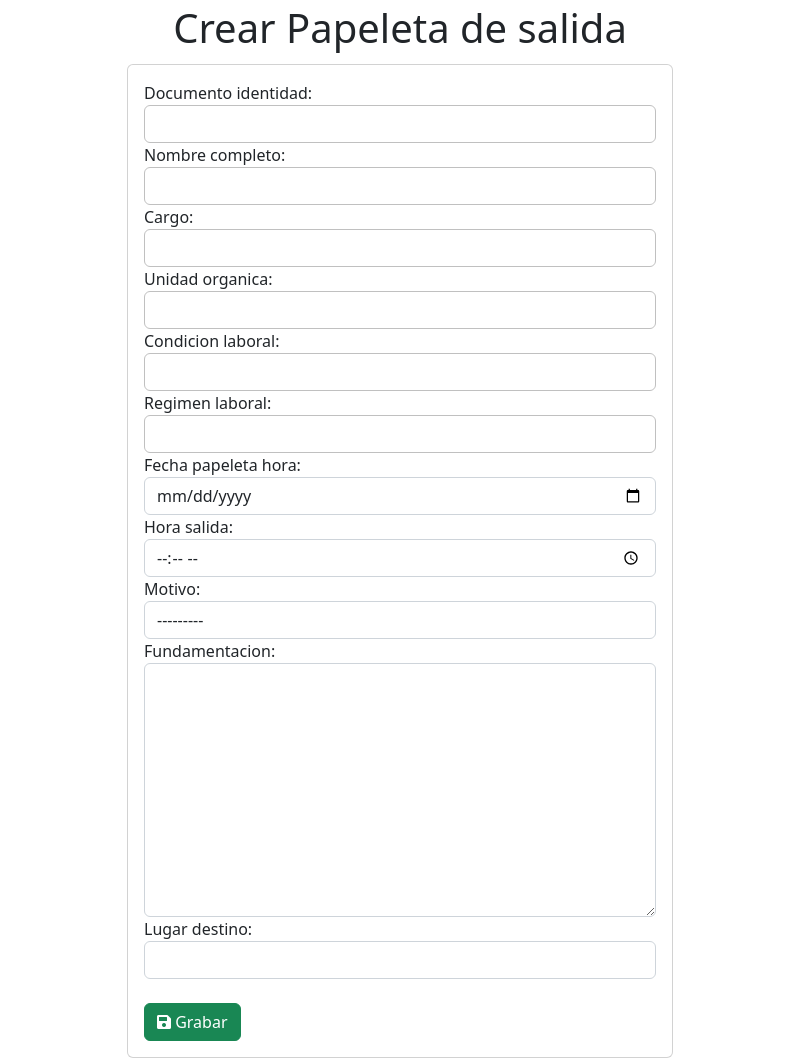
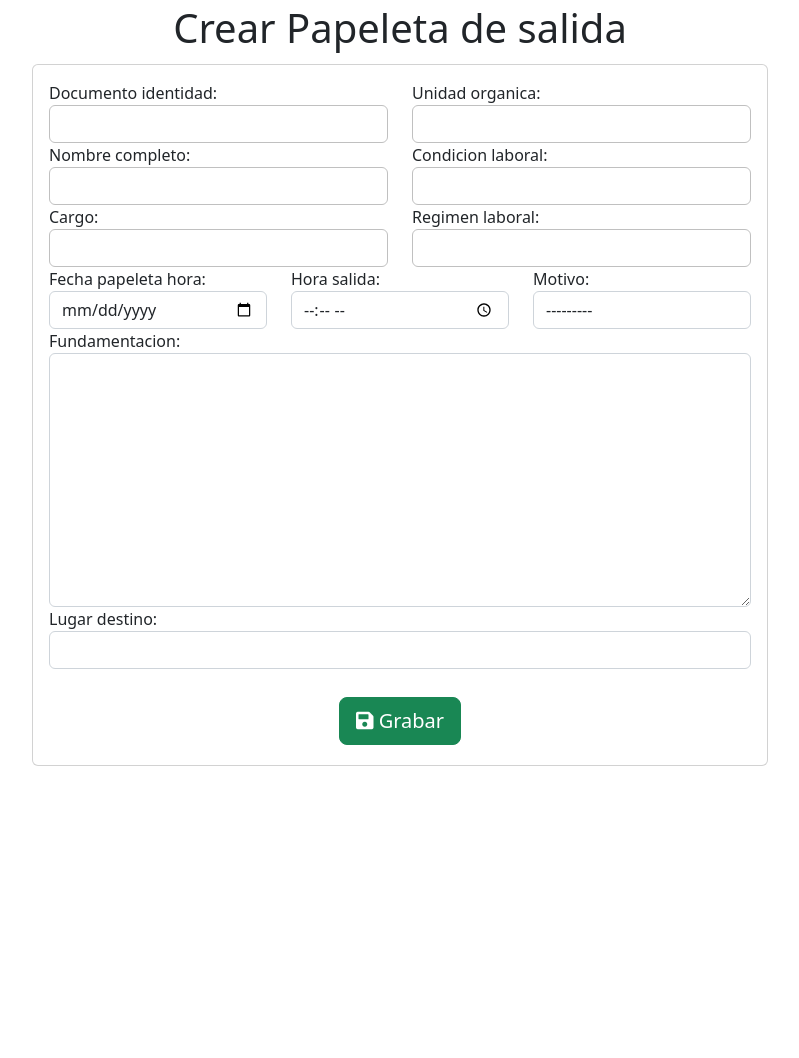
Before and after one commit to veronny/control_asistencia, a Django app: template filiacion/templates/papeleta_hora/create_papeleta.html in a window 1280 px wide. Shown: the part 61-1119 px from the top of the page, without its empty margins (240-1039 px from the left). After the commit the page ends 827 px from the top, so only its background shows below. Run offline with Django 4.2, Linux system fonts and the light colour scheme; the template is opened without the code that fills it: values that come from a table or form of the project are taken from there, others are empty; some libraries are stand-ins or nearby versions.

Commit message:
formulario

```diff
--- a/filiacion/templates/papeleta_hora/create_papeleta.html
+++ b/filiacion/templates/papeleta_hora/create_papeleta.html
@@ -7,18 +7,83 @@
       <div class="col-md-6 offset-md-3 text-center py-1">
         <h1>Crear Papeleta de salida</h1>
       </div>
-      <div class="col-md-6 offset-md-3">
-        {{error}}
+      <div class="col-md-8 offset-md-2">
+        {{ error }}
         <section class="card card-body">
           <form action="/papeletas_horas/create/" method="POST"  enctype="multipart/form-data">
-              {% csrf_token %}
-              {{ form }}
-              </br>
-              <button class="btn btn-success"><i class="fa fa-save"></i> Grabar</button>
+          {% csrf_token %}
+            <div class="row">
+            <div class="col-md-6">
+              <div class="form-group">
+                  {{ form.documento_identidad.label_tag }}
+                  {{ form.documento_identidad }}
+              </div>
+              <div class="form-group">
+                  {{ form.nombre_completo.label_tag }}
+                  {{ form.nombre_completo }}
+              </div>
+              <div class="form-group">
+                  {{ form.cargo.label_tag }}
+                  {{ form.cargo }}
+              </div>
+            </div>
+            <div class="col-md-6">
+              <div class="form-group">
+                  {{ form.unidad_organica.label_tag }}
+                  {{ form.unidad_organica }}
+              </div>
+              <div class="form-group">
+                  {{ form.condicion_laboral.label_tag }}
+                  {{ form.condicion_laboral }}
+              </div>
+              <div class="form-group">
+                  {{ form.regimen_laboral.label_tag }}
+                  {{ form.regimen_laboral }}
+              </div>
+            </div>
+            </div>
+            <div class="row">
+            <div class="col-md-4 form-group">
+              <div class="form-group">
+                  {{ form.fecha_papeleta_hora.label_tag }}
+                  {{ form.fecha_papeleta_hora }}
+              </div>
+            </div>
+            <div class="col-md-4 form-group">
+              <div class="form-group">
+                  {{ form.hora_salida.label_tag }}
+                  {{ form.hora_salida }}
+              </div>
+            </div>
+            <div class="col-md-4 form-group">
+              <div class="form-group">
+                  {{ form.motivo.label_tag }}
+                  {{ form.motivo }}
+              </div>
+            </div>
+            </div>
+            <div class="row">
+            <div class="col-md-12">
+              <div class="form-group">
+                  {{ form.fundamentacion.label_tag }}
+                  {{ form.fundamentacion }}
+              </div>
+              <div class="form-group">
+                  {{ form.lugar_destino.label_tag }}
+                  {{ form.lugar_destino }}
+              </div>
+            </div>
+            </div>
+          </br> {{ form.user }} {{ form.anio }} {{ form.mes }} {{ form.dia }} {{ form.estado_papeleta_dia }} {{ form.estado_papeleta_jefe }}
+          {{ form.estado_papeleta_rrhh }} {{ form.estado_vigilante }}
+            <div class="col-md-6 offset-md-3 text-center py-1 form-group">
+              <button class="btn btn-success btn-lg text-center"><i class="fa fa-save"></i> Grabar</button>
+            </div>
           </form>
         </section>
       </div>
     </div>
-</main>
+
+  </main>
 
 {% endblock %}
```
Also changed, not shown: filiacion/templates/papeleta_hora/papeleta_hora.html (+20 -3 lines), 19919787.jpg (added), 41072037.jpg (added), sin_foto.png (added), 5 other files.
